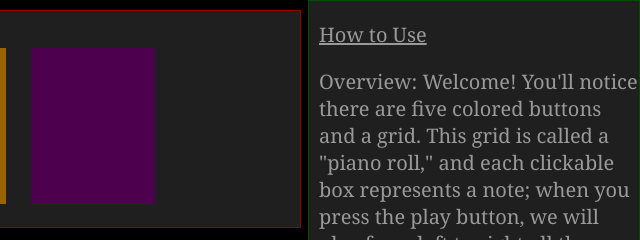
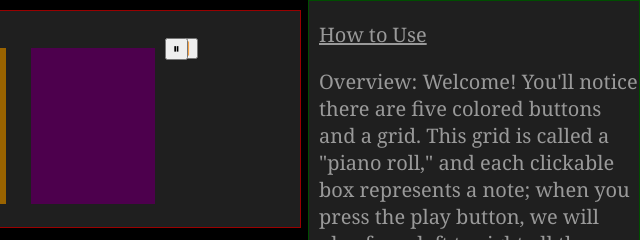
Before and after one commit to chonglxu/YandhiDAW, a plain HTML site: page index.html in a window 1280 px wide. Shown: the top 240 px of the page, 640-1280 px from the left. Drawn offline with nearby package versions, Linux system fonts and the light colour scheme.

Commit message:
add scrappy play/pause

```diff
--- a/index.html
+++ b/index.html
@@ -19,6 +19,8 @@
                         <button class="layerButton" style="background-color: yellow;"></button>
                         <button class="layerButton" style="background-color: orange;"></button>
                         <button class="layerButton" style="background-color: purple;"></button>
+                        <button class="playPause">▶️</button>
+                        <button class="playPause">⏸</button>
                     </div>
                 </div>
                 <div id="grid">Grid
--- a/style.css
+++ b/style.css
@@ -46,6 +46,12 @@ html, body {
     margin: 5px;
 
     background-color: #333333;
+}
+
+.playPause {
+    position: absolute;
+    text-align: center;
+    z-index: 5;
 }
 
 #layersInner {
```
